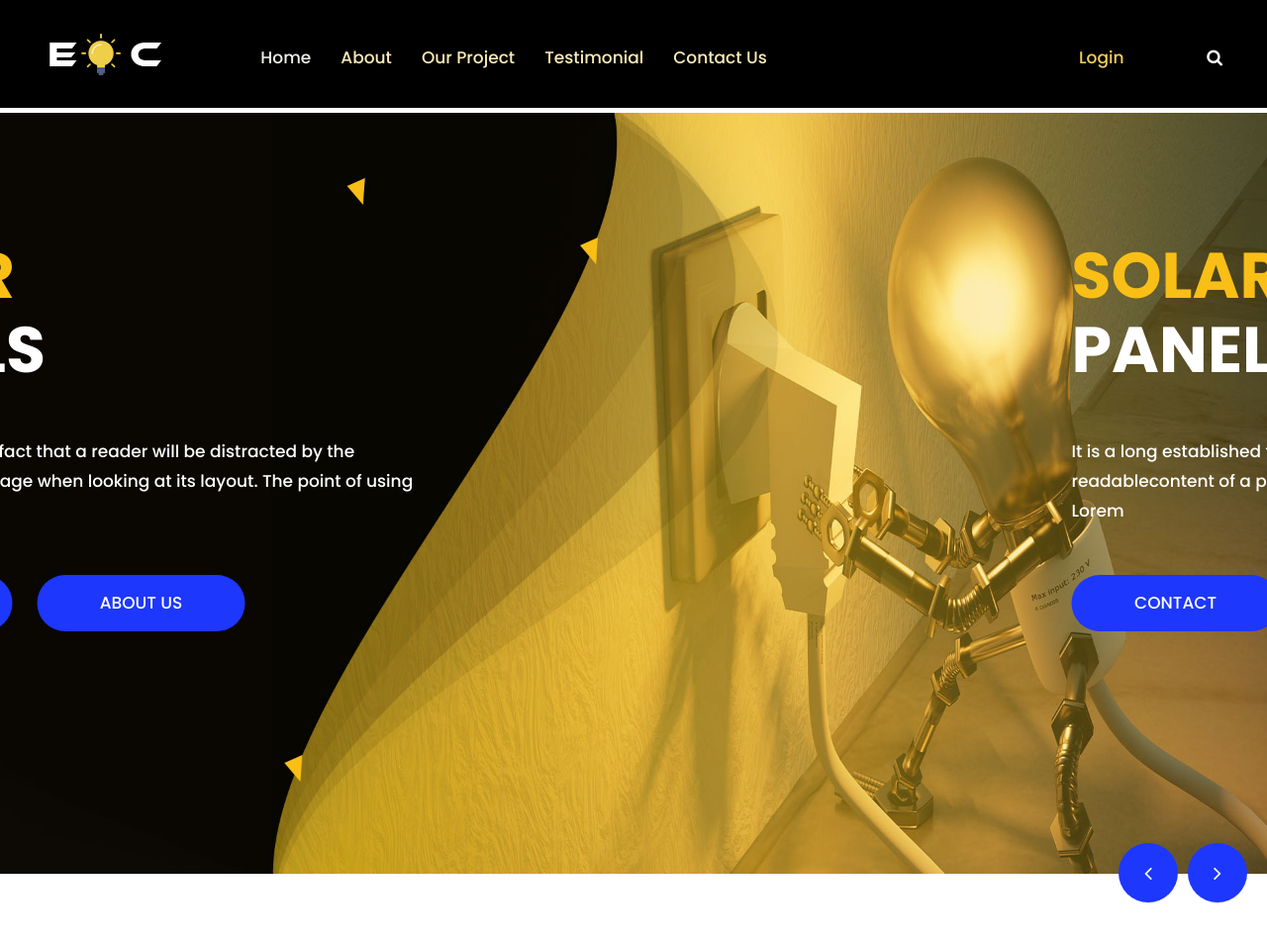
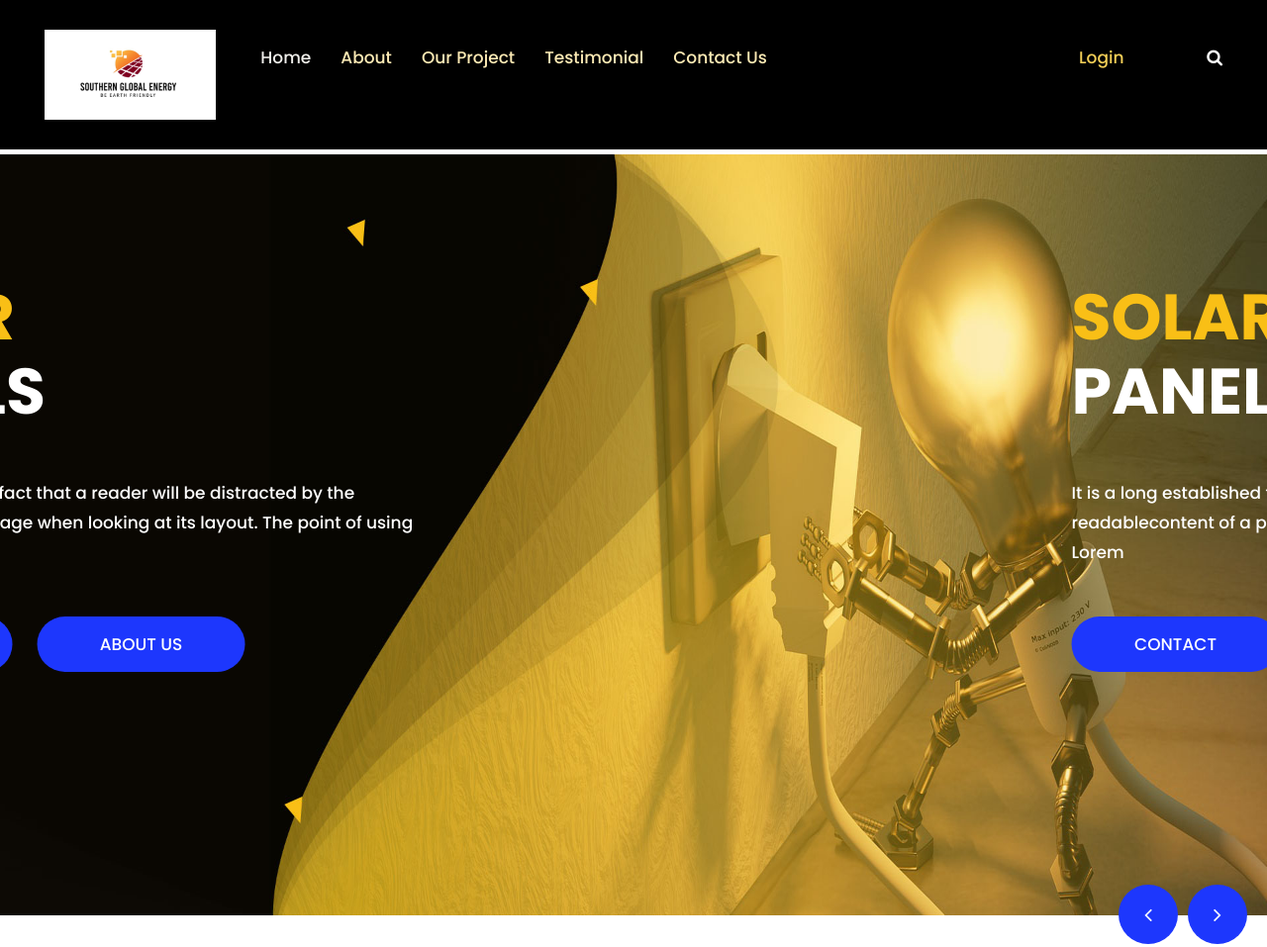
Before and after one commit to kotamreddykrishnateja/solar, a plain HTML site: page index.html in a window 1280 px wide. Shown: the top 957 px of the page at 99% size. Drawn offline with nearby package versions, Linux system fonts and the light colour scheme; some packages are replaced by stand-ins of ours; files whose address does not match are found by name.

Commit message:
first commit

```diff
--- a/index.html
+++ b/index.html
@@ -45,7 +45,8 @@
                   <div class="col-xl-2 col-lg-2 col-md-2 col-sm-2">
                      <div class="full">
                         <div class="logo">
-                           <a href="index.html"><img src="images/logo.png" alt="#" /></a>
+                           <!-- <a href="index.html"><img src="images/logo.png" alt="#" /></a> -->
+                           <a href="index.html"><img src="images/img1.jpeg" alt="#" /></a>
                         </div>
                      </div>
                   </div>
```
